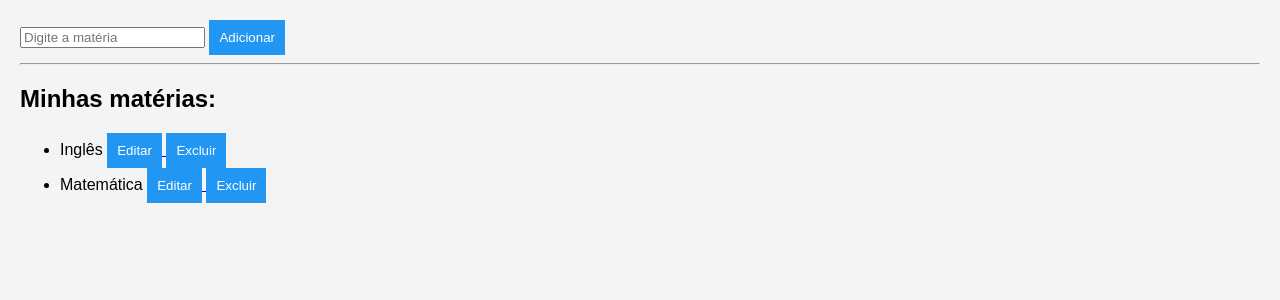
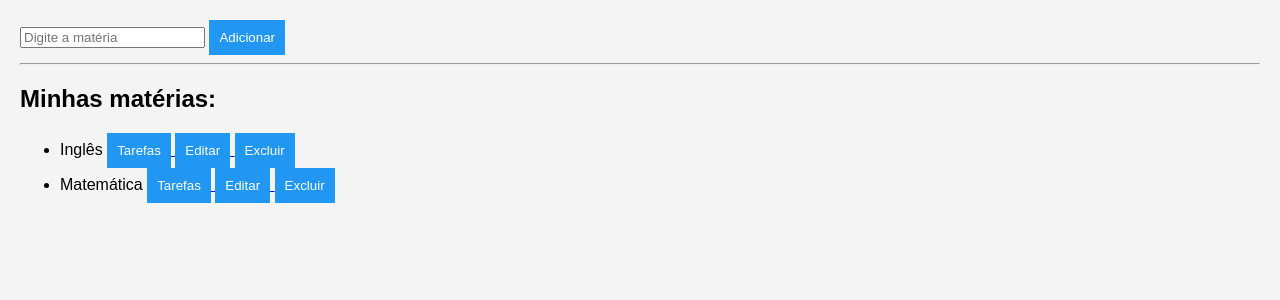
Before and after one commit to JenifferCaroli/StudyTrack, a Flask app: page /materias in a window 1280 px wide. Shown: the part 111-411 px from the top of the page. Run offline with Flask 3, Linux system fonts and the light colour scheme; data comes from the database, SQL or seed files in the repository; both versions use the stored data as it was after the commit.

Commit message:
Implementa sistema de tarefas com SQLite e relacionamento com matérias

```diff
--- a/app.py
+++ b/app.py
@@ -15,11 +15,22 @@ def conectar_db():
 def criar_tabela():
     conn = conectar_db()
     cursor = conn.cursor()
-
+# Tabela de matérias
     cursor.execute("""
     CREATE TABLE IF NOT EXISTS materias (
         id INTEGER PRIMARY KEY AUTOINCREMENT,
         nome TEXT NOT NULL
+    )
+    """)
+
+# Tabela de tarefas
+    cursor.execute("""
+    CREATE TABLE IF NOT EXISTS tarefas (
+        id INTEGER PRIMARY KEY AUTOINCREMENT,
+        nome TEXT NOT NULL,
+        status INTEGER DEFAULT 0,
+        materia_id INTEGER,
+        FOREIGN KEY (materia_id) REFERENCES materias(id)
     )
     """)
 
@@ -103,5 +114,39 @@ def editar_materias(id):
     conn.close()
 
     return render_template("editar.html", materia=materia)
+
+# Rota para ver tarefas
+@app.route("/tarefas/<int:materia_id>", methods=["GET", "POST"])
+def tarefas(materia_id):
+
+    conn = conectar_db()
+    cursor = conn.cursor()
+
+    # Adicionar nova tarefa
+    if request.method == "POST":
+        nome_tarefa = request.form.get("nome")
+
+        if nome_tarefa:
+            cursor.execute(
+                "INSERT INTO tarefas (nome, materia_id) VALUES (?, ?)",
+                (nome_tarefa, materia_id)
+            )
+            conn.commit()
+
+            return redirect(url_for("tarefas", materia_id=materia_id))
+
+ # Buscar tarefas da matéria
+    cursor.execute(
+        "SELECT * FROM tarefas WHERE materia_id = ?",
+        (materia_id,)
+    )
+
+    tarefas = cursor.fetchall()
+
+    conn.close()
+
+    return render_template("tarefas.html", tarefas=tarefas)
+
+
 if __name__ == "__main__":
     app.run(debug=True)
--- a/templates/materias.html
+++ b/templates/materias.html
@@ -30,6 +30,11 @@
             {% for materia in materias %}
             <li>{{ materia[1] }}
 
+                <!-- Botão de tarefas -->
+                <a href="/tarefas/{{ materia[0] }}">
+                    <button>Tarefas</button>
+                </a>
+
                 <!-- Botão de editar -->
                 <a href="/editar/{{ materia[0] }}">
                     <button>Editar</button>
```
Also changed, not shown: templates/tarefas.html (added, +32 -0 lines), database.db.
